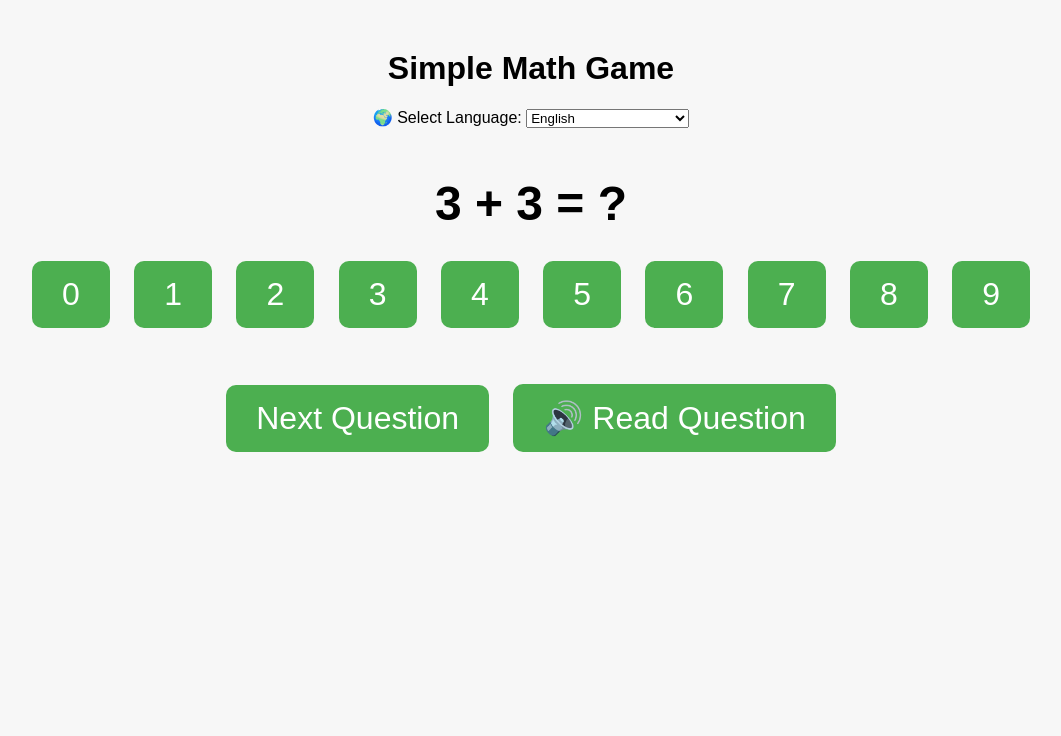
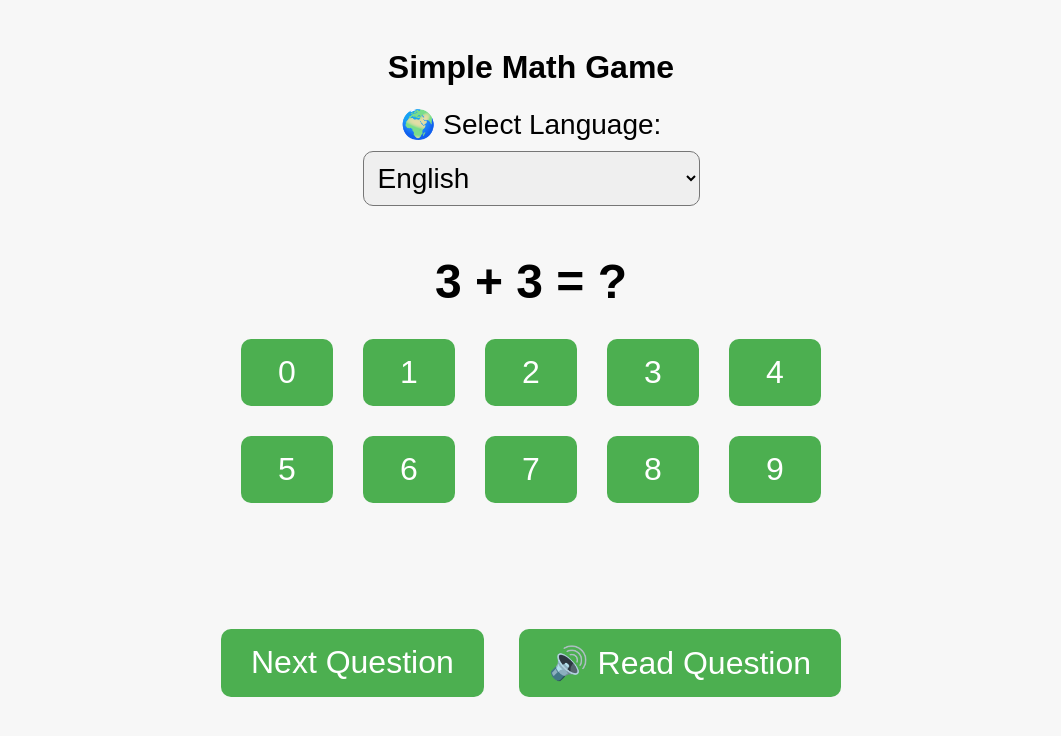
Before and after one commit to yesenialim/math, a plain HTML site: page index.html in a window 1280 px wide. Both pictures are taken after a click on the button "🔊 Read Question". Shown: the whole page, without its empty margins (109-1170 px from the left). Drawn offline with Linux system fonts and the light colour scheme.

Commit message:
Update index.html

```diff
--- a/index.html
+++ b/index.html
@@ -9,9 +9,13 @@
             text-align: center;
             font-family: Arial, sans-serif;
             background-color: #f7f7f7;
+            padding: 20px;
         }
         .container {
-            margin-top: 50px;
+            margin-top: 20px;
+            max-width: 800px;
+            margin-left: auto;
+            margin-right: auto;
         }
         #question {
             font-size: 48px;
@@ -34,6 +38,48 @@
         #message {
             font-size: 36px;
             margin-top: 20px;
+            min-height: 50px;
+        }
+        .language-selector {
+            margin: 20px 0;
+            font-size: 28px;
+        }
+        #language {
+            font-size: 28px;
+            padding: 10px;
+            border-radius: 10px;
+            min-width: 300px;
+        }
+        label {
+            display: block;
+            margin-bottom: 10px;
+            font-size: 28px;
+        }
+        .number-buttons {
+            display: grid;
+            grid-template-columns: repeat(5, 1fr);
+            gap: 10px;
+            margin: 20px auto;
+            max-width: 600px;
+        }
+        .action-buttons {
+            display: flex;
+            justify-content: center;
+            flex-wrap: wrap;
+            gap: 15px;
+            margin-top: 20px;
+        }
+        @media (max-width: 600px) {
+            .number-buttons {
+                grid-template-columns: repeat(3, 1fr);
+            }
+            .btn {
+                font-size: 28px;
+                padding: 12px 20px;
+            }
+            #question {
+                font-size: 40px;
+            }
         }
     </style>
 </head>
@@ -42,16 +88,19 @@
     <div class="container">
         <h1 id="game-title">Simple Math Game</h1>
 
-        <label for="language">🌍 Select Language:</label>
+        <div class="language-selector">
+            <label for="language" id="language-label">🌍 Select Language:</label>
             <select id="language" onchange="changeLanguage()">
                 <option value="en">English</option>
                 <option value="zh">中文 (Chinese)</option>
                 <option value="ms">Bahasa Melayu (Malay)</option>
                 <option value="ta">தமிழ் (Tamil)</option>
             </select>
+        </div>
 
         <p id="question">Loading...</p>
 
+        <div class="number-buttons">
             <button class="btn" onclick="checkAnswer(0)">0</button>
             <button class="btn" onclick="checkAnswer(1)">1</button>
             <button class="btn" onclick="checkAnswer(2)">2</button>
@@ -62,11 +111,14 @@
             <button class="btn" onclick="checkAnswer(7)">7</button>
             <button class="btn" onclick="checkAnswer(8)">8</button>
             <button class="btn" onclick="checkAnswer(9)">9</button>
+        </div>
 
         <p id="message"></p>
 
-        <button class="btn" onclick="nextQuestion()">Next Question</button>
-        <button class="btn" onclick="speakQuestion()">🔊 Read Question</button>
+        <div class="action-buttons">
+            <button class="btn" onclick="nextQuestion()" id="next-btn">Next Question</button>
+            <button class="btn" onclick="speakQuestion()" id="speak-btn">🔊 Read Question</button>
+        </div>
     </div>
 
     <script>
@@ -74,10 +126,62 @@
         let currentLang = "en"; // Default to English
 
         const translations = {
-            en: { title: "Simple Math Game", next: "Next Question", correct: "🎉 Well done!", wrong: "❌ Try again!", read: "🔊 Read Question" },
-            zh: { title: "数学游戏", next: "下一题", correct: "🎉 做得好!", wrong: "❌ 再试一次!", read: "🔊 朗读问题" },
-            ms: { title: "Permainan Matematik Mudah", next: "Soalan Seterusnya", correct: "🎉 Bagus!", wrong: "❌ Cuba lagi!", read: "🔊 Bacakan Soalan" },
-            ta: { title: "எளிய கணிதம்", next: "அடுத்த கேள்வி", correct: "🎉 நல்ல வேலை!", wrong: "❌ மீண்டும் முயற்சி செய்!", read: "🔊 கேள்வி படி" }
+            en: {
+                title: "Simple Math Game",
+                next: "Next Question",
+                correct: "🎉 Well done!",
+                wrong: "❌ Try again!",
+                read: "🔊 Read Question",
+                selectLanguage: "🌍 Select Language:",
+                options: [
+                    { value: "en", text: "English" },
+                    { value: "zh", text: "中文 (Chinese)" },
+                    { value: "ms", text: "Bahasa Melayu (Malay)" },
+                    { value: "ta", text: "தமிழ் (Tamil)" }
+                ]
+            },
+            zh: {
+                title: "数学游戏",
+                next: "下一题",
+                correct: "🎉 做得好!",
+                wrong: "❌ 再试一次!",
+                read: "🔊 朗读问题",
+                selectLanguage: "🌍 选择语言:",
+                options: [
+                    { value: "en", text: "英语 (English)" },
+                    { value: "zh", text: "中文 (Chinese)" },
+                    { value: "ms", text: "马来语 (Malay)" },
+                    { value: "ta", text: "泰米尔语 (Tamil)" }
+                ]
+            },
+            ms: {
+                title: "Permainan Matematik Mudah",
+                next: "Soalan Seterusnya",
+                correct: "🎉 Bagus!",
+                wrong: "❌ Cuba lagi!",
+                read: "🔊 Bacakan Soalan",
+                selectLanguage: "🌍 Pilih Bahasa:",
+                options: [
+                    { value: "en", text: "Inggeris (English)" },
+                    { value: "zh", text: "Cina (Chinese)" },
+                    { value: "ms", text: "Bahasa Melayu (Malay)" },
+                    { value: "ta", text: "Tamil (Tamil)" }
+                ]
+            },
+            ta: {
+                title: "எளிய கணித விளையாட்டு",
+                next: "அடுத்த கேள்வி",
+                correct: "🎉 நல்லது!",
+                wrong: "❌ மீண்டும் முயற்சிக்கவும்!",
+                read: "🔊 கேள்வியைப் படி",
+                selectLanguage: "🌍 மொழியைத் தேர்ந்தெடு:",
+                options: [
+                    { value: "en", text: "ஆங்கிலம் (English)" },
+                    { value: "zh", text: "சீனம் (Chinese)" },
+                    { value: "ms", text: "மலாய் (Malay)" },
+                    { value: "ta", text: "தமிழ் (Tamil)" }
+                ]
+            }
         };
 
         function generateQuestion() {
@@ -107,13 +211,28 @@
             } else if (currentLang === "ms") {
                 text = num1 + " tambah " + num2 + " sama dengan berapa?";
             } else if (currentLang === "ta") {
-                text = num1 + " கூடும் " + num2 + " எவ்வளவு?";
+                text = num1 + " கூட்டல் " + num2 + " எத்தனை?";
             } else {
                 text = num1 + " plus " + num2 + " equals what?";
             }
 
+            // Cancel any ongoing speech
+            window.speechSynthesis.cancel();
+
             let speech = new SpeechSynthesisUtterance(text);
             speech.lang = getSpeechLangCode();
+
+            // Set voice for Tamil if available
+            if (currentLang === "ta") {
+                const voices = window.speechSynthesis.getVoices();
+                const tamilVoice = voices.find(voice => voice.lang === "ta-IN");
+                if (tamilVoice) {
+                    speech.voice = tamilVoice;
+                } else {
+                    console.log("Tamil voice not found, using default");
+                }
+            }
+
             window.speechSynthesis.speak(speech);
         }
 
@@ -121,8 +240,26 @@
             let selectedLang = document.getElementById("language").value;
             currentLang = selectedLang;
 
+            // Update all text elements
             document.getElementById("game-title").innerText = translations[selectedLang].title;
+            document.getElementById("next-btn").innerText = translations[selectedLang].next;
+            document.getElementById("speak-btn").innerText = translations[selectedLang].read;
+            document.getElementById("language-label").innerText = translations[selectedLang].selectLanguage;
             document.getElementById("message").innerText = "";
+
+            // Update the language options
+            const languageSelect = document.getElementById("language");
+            languageSelect.innerHTML = "";
+
+            translations[selectedLang].options.forEach(option => {
+                const optElement = document.createElement("option");
+                optElement.value = option.value;
+                optElement.text = option.text;
+                if (option.value === selectedLang) {
+                    optElement.selected = true;
+                }
+                languageSelect.appendChild(optElement);
+            });
         }
 
         function getSpeechLangCode() {
@@ -132,7 +269,24 @@
                    "en-US";
         }
 
+        // Initialize the game
         generateQuestion();
+
+        // Load voices when they become available
+        let voicesLoaded = false;
+        speechSynthesis.onvoiceschanged = function() {
+            voicesLoaded = true;
+        };
+
+        // On mobile devices, we need to handle speech synthesis differently
+        document.addEventListener('click', function() {
+            if (!voicesLoaded) {
+                const voices = window.speechSynthesis.getVoices();
+                if (voices.length > 0) {
+                    voicesLoaded = true;
+                }
+            }
+        }, false);
     </script>
 
 </body>
```
Lines whose indentation alone changed are shown as unchanged.
